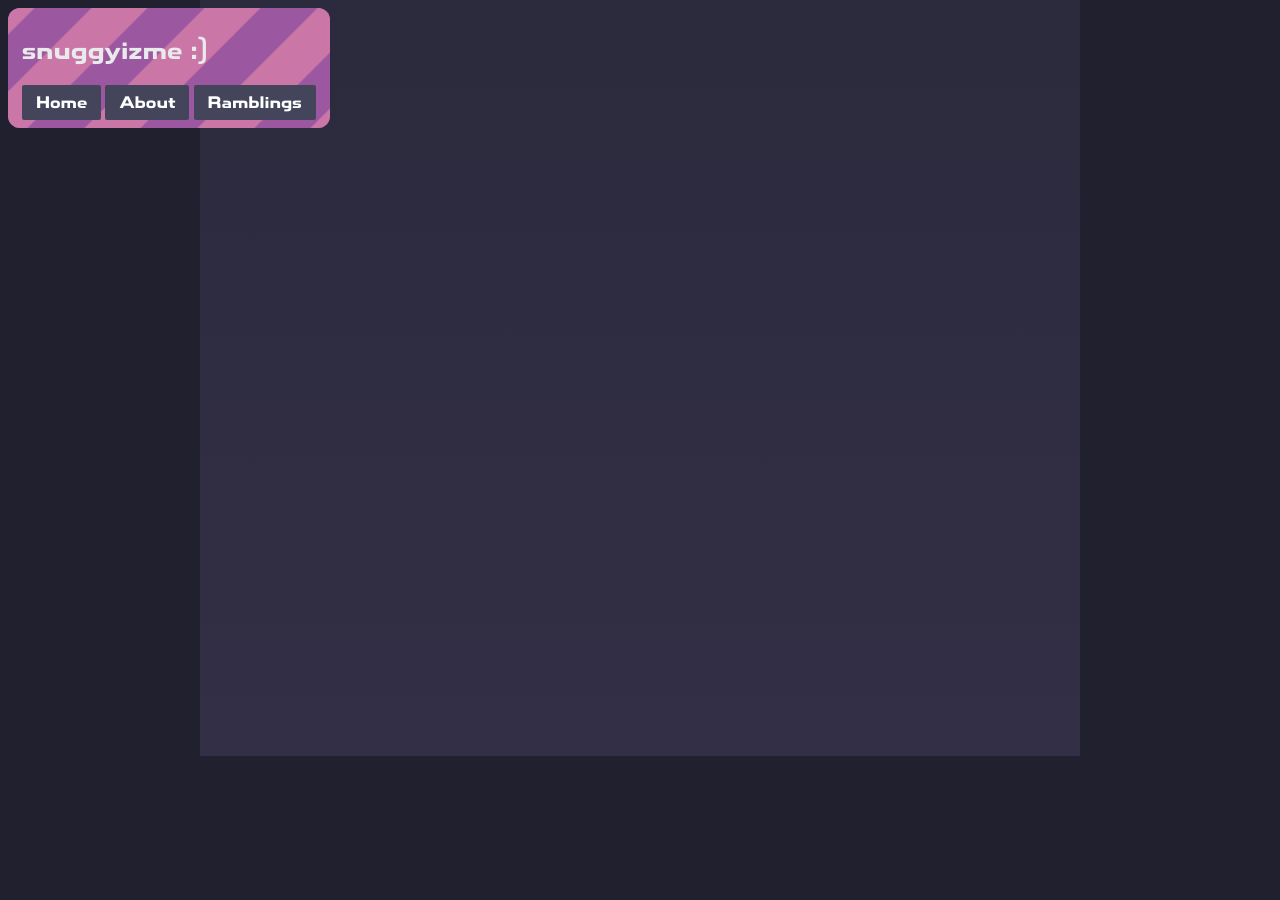
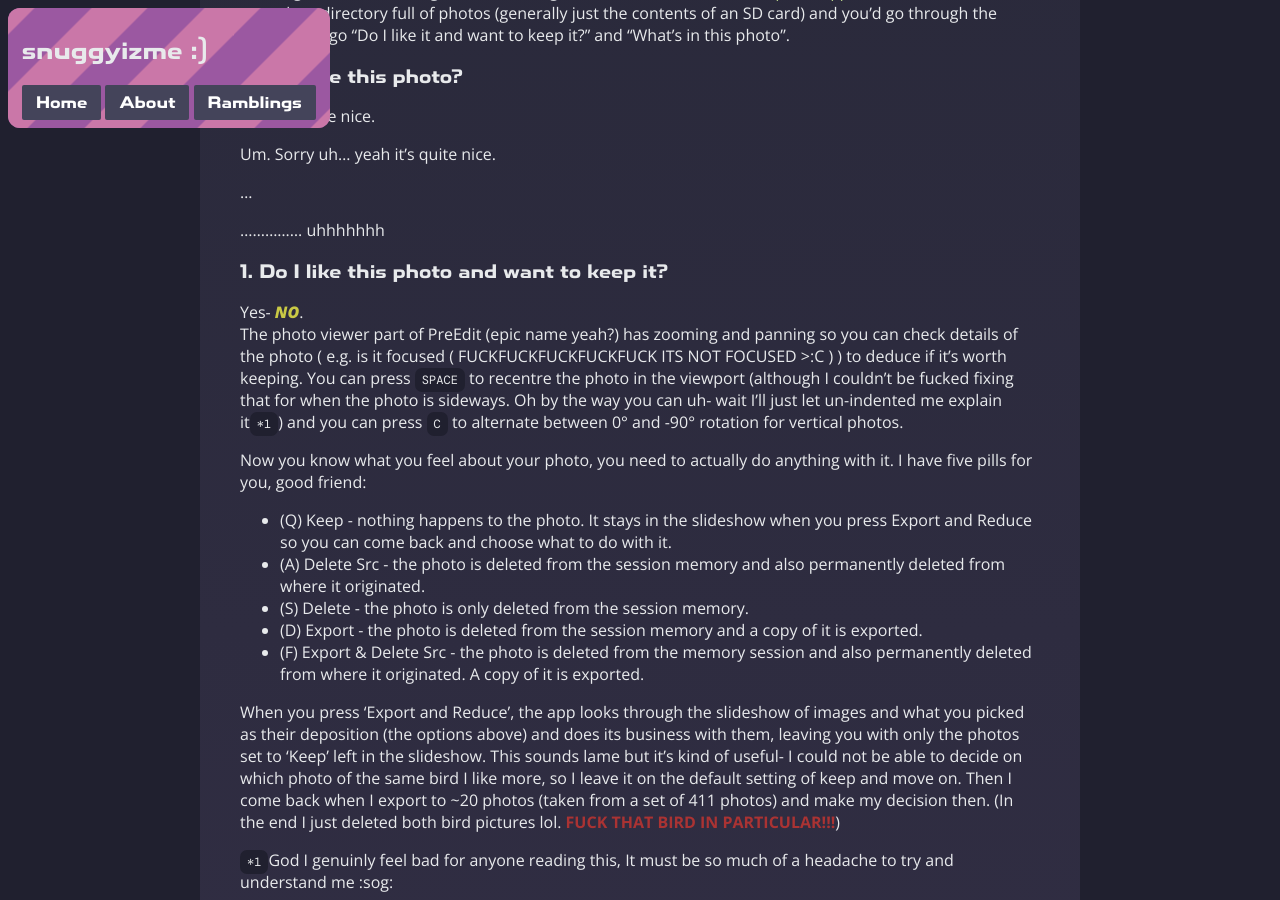
Before and after one commit to snuggyizme/snuggyizme.github.io, a Jekyll site: the page built from ramblings/7.md, in a window 1280 px wide and 900 px high, scrolled down 232 px. Built offline with Jekyll 4.4.1, drawn with Linux system fonts in a browser that asks for light colours; some web fonts are replaced; a script that is not in the unit is left out; before the commit the page ends 996 px from its top, so only the background shows below that; some of the changed text lies outside the part shown.

Commit message:
oop have my ramble I forgot about it

```diff
--- a/ramblings/7.md
+++ b/ramblings/7.md
@@ -1,7 +1,55 @@
 ---
 layout: default
-title: Seventy Nine Stone Sprites
+title: Seventy Nine Stones
 permalink: /ramblings/7/
 ---
 
 # Seventy Nine Stones
+After a good few days of doing nothing but playing Calamity and creating a sketchy, mid replacement of the 'Capture One' app (which has too many buttons and scares me) for sorting and kinda editing an entire batch of photos, I return.
+
+And I'll get back to working on Terraria2 right after I kinda talk about [the photo app](https://github.com/snuggyizme/preEdit) for a bit.
+The idea is that you take a directory full of photos (generally just the contents of an SD card) and you'd go through the photos and go "Do I like it and want to keep it?" and "What's in this photo".
+
+### 1. Do I like this photo?
+Yes, it's quite nice.
+
+Um. Sorry uh... yeah it's quite nice.
+
+...
+
+
+............... uhhhhhhh
+
+### 1. Do I like this photo and want to keep it?
+Yes- ***NO***.\
+The photo viewer part of PreEdit (epic name yeah?) has zooming and panning so you can check details of the photo ( e.g. is it focused ( FUCKFUCKFUCKFUCKFUCK ITS NOT FOCUSED >:C ) ) to deduce if it's worth keeping. You can press `SPACE` to recentre the photo in the viewport (although I couldn't be fucked fixing that for when the photo is sideways. Oh by the way you can uh- wait I'll just let un-indented me explain it`*1`) and you can press `C` to alternate between 0° and -90° rotation for vertical photos.
+
+Now you know what you feel about your photo, you need to actually do anything with it. I have five pills for you, good friend:
+- (Q) Keep - nothing happens to the photo. It stays in the slideshow when you press Export and Reduce so you can come back and choose what to do with it.
+- (A) Delete Src - the photo is deleted from the session memory and also permanently deleted from where it originated.
+- (S) Delete - the photo is only deleted from the session memory.
+- (D) Export - the photo is deleted from the session memory and a copy of it is exported.
+- (F) Export & Delete Src - the photo is deleted from the memory session and also permanently deleted from where it originated. A copy of it is exported.
+
+When you press 'Export and Reduce', the app looks through the slideshow of images and what you picked as their deposition (the options above) and does its business with them, leaving you with only the photos set to 'Keep' left in the slideshow. This sounds lame but it's kind of useful- I could not be able to decide on which photo of the same bird I like more, so I leave it on the default setting of keep and move on. Then I come back when I export to ~20 photos (taken from a set of 411 photos) and make my decision then. (In the end I just deleted both bird pictures lol. **FUCK THAT BIRD IN PARTICULAR!!!**)
+
+`*1`God I genuinly feel bad for anyone reading this, It must be so much of a headache to try and understand me :sog:
+
+### 2. What's in this photo?
+A pelican.
+
+...
+
+### 2. What's in this photo?
+You can use the 'group' field on every photo to decide how your album is categorized.
+When a photo's group is left blank and it is exported, it'll end up in `PICTURES/PreEdit/export/--projectName--/`. That's great and all, but what if I have 411 photos and I want to group up all the photos of Joe and all the photos of the creek and all the photos of birds in their own seperate folders? When a photo is in a group, it's exported to `PICTURES/PreEdit/export/--projectName--/--groupName--/`
+
+That's kinda the whole group system. I mean theres some keybinds, `R` and then `ENTER` opens the group box. Because idfk how to make it happen without `ENTER`. So deal with it.
+
+`W` and `E` cycle through all the groups mentioned elsewhere in the slideshow, so you don't have to type it in manually every time.
+
+Uh.
+
+Yeah that's it. Thanks, bye.
+
+<a href="/ramblings/8/" class="buttonLink">Next Rambling →</a>
```
